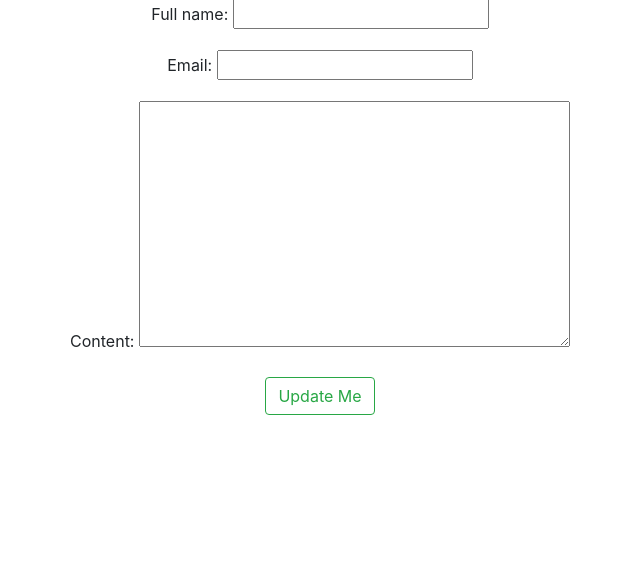
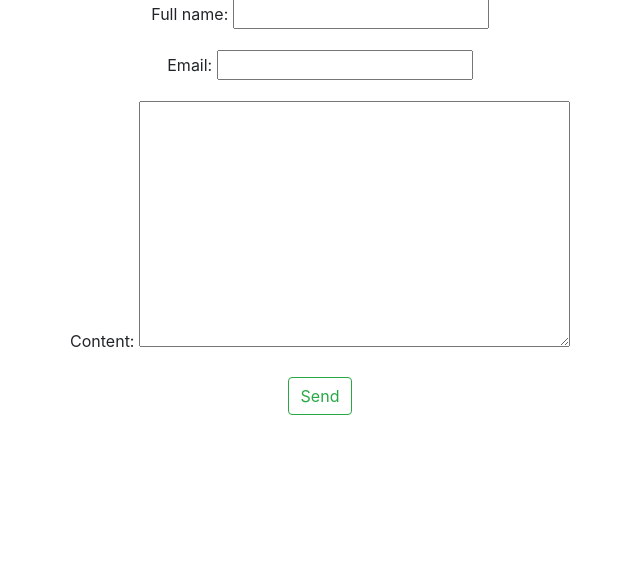
Before and after one commit to DarishkaAMS/Dj_Rest_Projects-Mourse_catalog, a Django app: page /contact/ in a window 1280 px wide. Shown: the part 103-670 px from the top of the page, without its empty margins (320-960 px from the left). Run offline with Django 3.2, Linux system fonts and the light colour scheme.

Commit message:
Style update page

```diff
--- a/templates/form.html
+++ b/templates/form.html
@@ -10,6 +10,6 @@
         <form method="POST" action="." enctype="multipart/form-data">
             {% csrf_token %}
             {{ form.as_p }}
-            <button class="btn btn-outline-success my-2 my-sm-0"> Update Me </button>
+            <button class="btn btn-outline-success my-2 my-sm-0"> Send </button>
     </div>
 {% endblock %}
```
Also changed, not shown: media/images/coffe.jpg (added).
